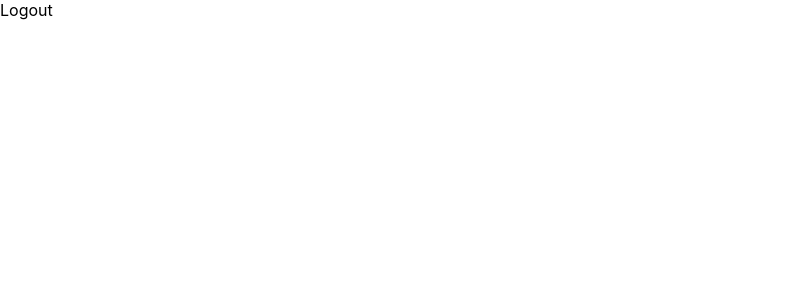
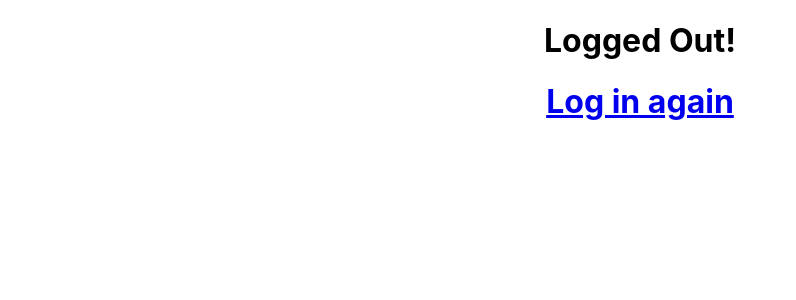
Before and after one commit to deepeshpakhare/Employee-Polls, a React (Create React App) app: page /logout in a window 1280 px wide. Shown: the top 300 px of the page, without its empty margins (0-796 px from the left). Built offline with nearby package versions, Linux system fonts and the light colour scheme.

Commit message:
feat: logout page updation

```diff
--- /dev/null
+++ b/src/components/error/Error.js
@@ -0,0 +1,12 @@
+import React from 'react'
+
+export default function Error() {
+  return (
+    <div>
+        <center>
+            <h1>Oops!</h1>
+            <h2>404 - Page Not Found</h2>
+        </center>
+    </div>
+  )
+}
--- a/src/components/logout/Logout.js
+++ b/src/components/logout/Logout.js
@@ -1,7 +1,13 @@
-import React from 'react'
+import React from 'react';
+import { Link } from 'react-router-dom';
 
 export default function Logout() {
   return (
-    <div>Logout</div>
+    <div>
+      <center>
+        <h1>Logged Out!</h1>
+        <h1>{<Link to={"/"}>Log in again</Link>}</h1>
+      </center>
+    </div>
   )
 }
--- a/src/index.js
+++ b/src/index.js
@@ -15,7 +15,7 @@ import Leaderboard from './components/leaderbord/Leaderboard';
 import Logout from './components/logout/Logout';
 import AddQuestion from './components/question-components/AddQuestion';
 import Question from './components/question-components/Question';
-
+import Error from './components/error/Error';
 
 const router = createBrowserRouter([
   {
@@ -25,18 +25,22 @@ const router = createBrowserRouter([
   {
     path: "home",
     element: Hoc(Home),
+    errorElement: <Error/>
   },
   {
     path: "leaderboard",
     element: Hoc(Leaderboard),
+    errorElement: <Error/>
   },
   {
     path: "addQuestion",
     element: Hoc(AddQuestion),
+    errorElement: <Error/>
   },
   {
     path: "question/:question_id",
     element: Hoc(Question),
+    errorElement: <Error/>
   },
   {
     path: "logout",
```
